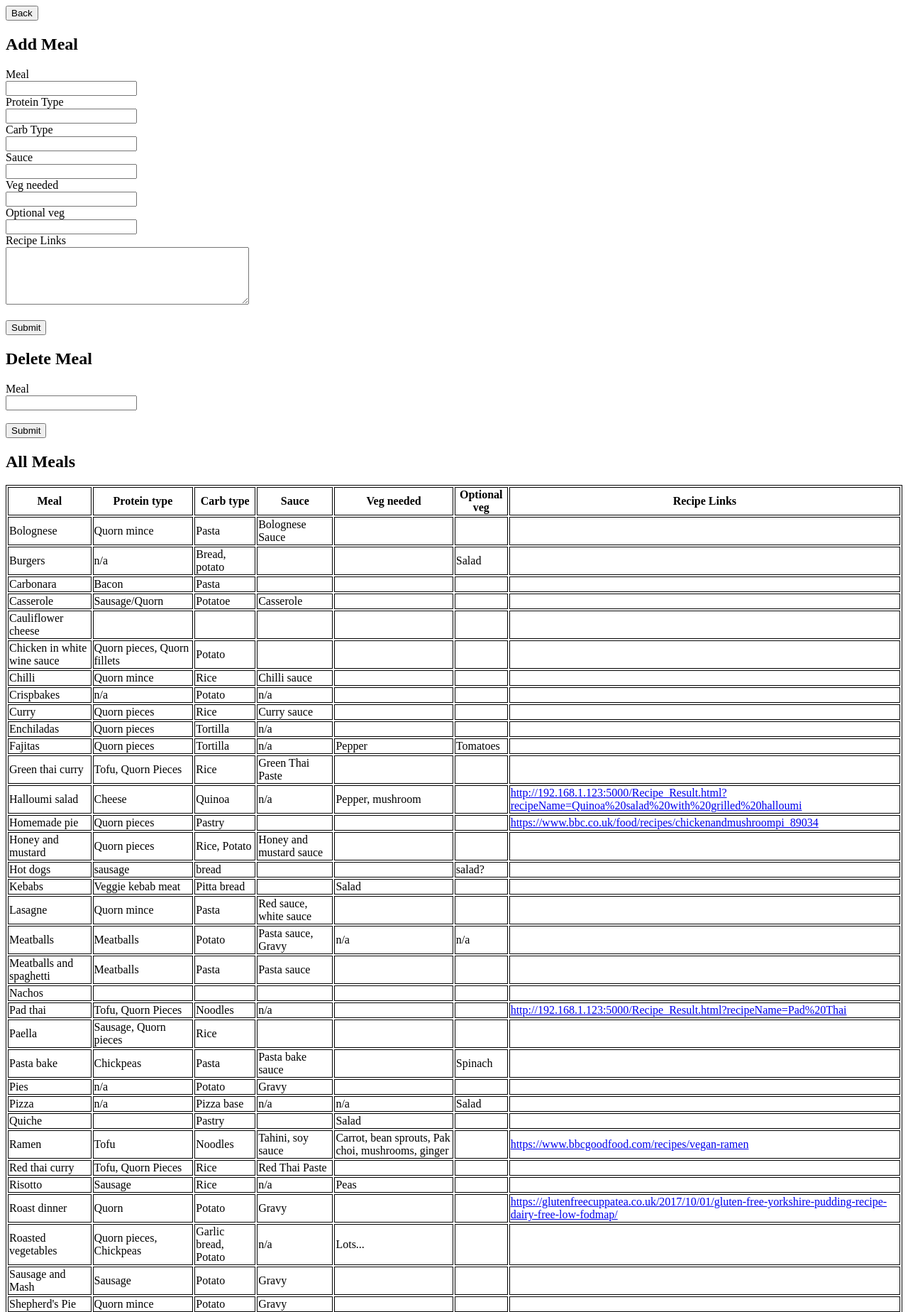
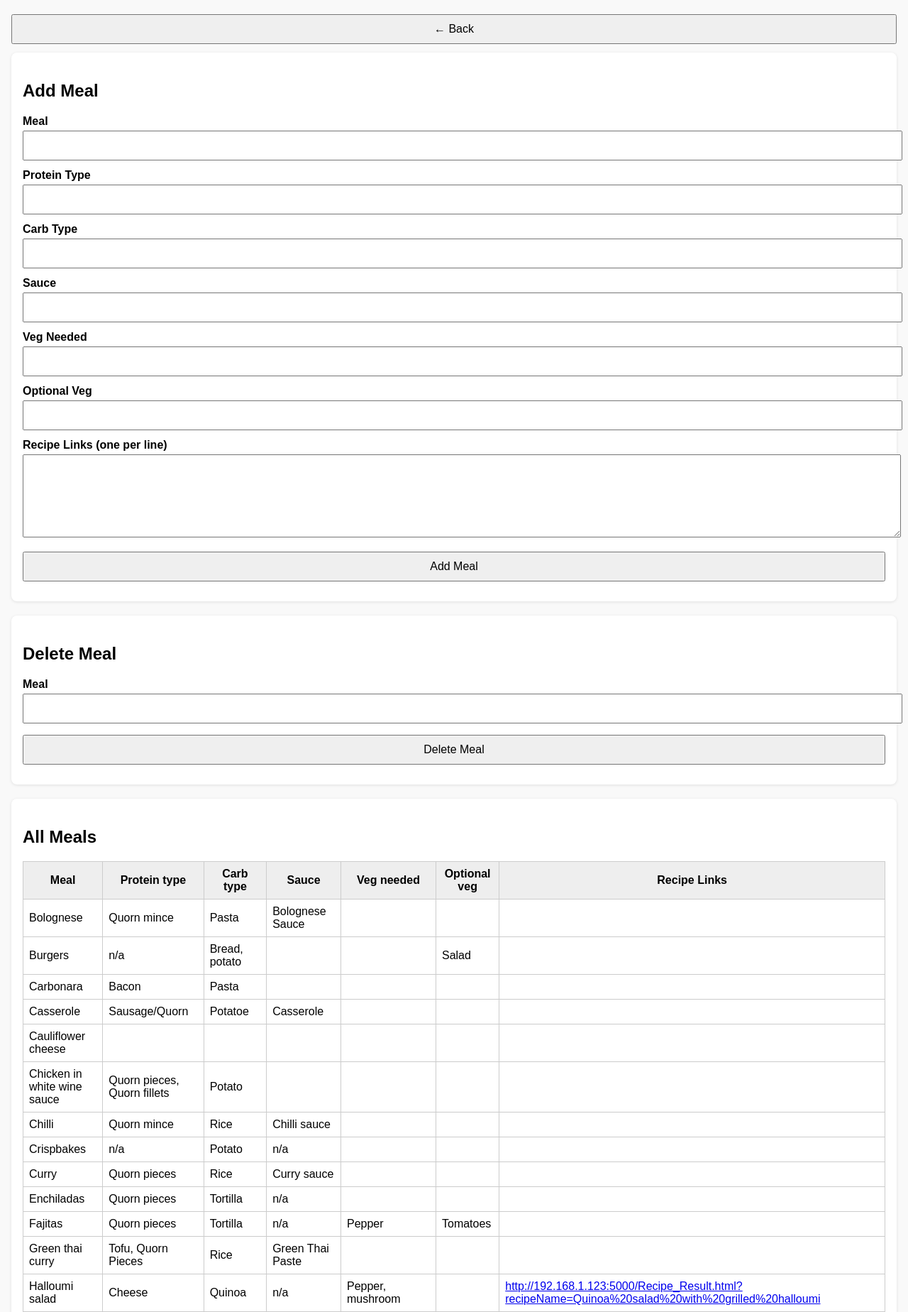
Before and after one commit to vnicholson1/MealSelector, a Flask app: page /get-all-meals in a window 1280 px wide. Shown: the top 1848 px of the page at 71% size. Run offline with Flask 3, Linux system fonts and the light colour scheme.

Commit message:
cleanup FE for mobile use

```diff
--- a/templates/all_meals.html
+++ b/templates/all_meals.html
@@ -1,12 +1,60 @@
 <!DOCTYPE html>
-<html>
+<html lang="en">
+<head>
+    <meta charset="UTF-8">
+    <meta name="viewport" content="width=device-width, initial-scale=1">
 
-<head>
+    <title>Meal Editor</title>
+
     <style>
-        table,
-        th,
-        td {
-            border: 0.5px solid black;
+        body {
+            font-family: Arial, sans-serif;
+            margin: 0;
+            padding: 16px;
+            background: #f9f9f9;
+        }
+
+        h2 {
+            margin-top: 24px;
+        }
+
+        .card {
+            background: white;
+            padding: 16px;
+            border-radius: 8px;
+            margin-bottom: 20px;
+            box-shadow: 0 1px 4px rgba(0,0,0,0.1);
+        }
+
+        label {
+            font-weight: bold;
+        }
+
+        input, textarea, button {
+            width: 100%;
+            padding: 10px;
+            margin-top: 4px;
+            margin-bottom: 12px;
+            font-size: 16px;
+        }
+
+        .table-wrapper {
+            overflow-x: auto;
+        }
+
+        table {
+            width: 100%;
+            border-collapse: collapse;
+            min-width: 600px;
+        }
+
+        th, td {
+            border: 1px solid #ccc;
+            padding: 8px;
+        }
+
+        th {
+            background: #eee;
         }
     </style>
 </head>
@@ -14,59 +62,62 @@
 <body>
 
 <form action="/">
-        <input type="submit" value="Back">
+    <input type="submit" value="← Back">
 </form>
 
+<div class="card">
     <h2>Add Meal</h2>
 
+    <form action="/add-meal" method="post">
+        <label>Meal</label>
+        <input type="text" name="meal">
 
-    <form action="/add-meal" method="post">
-        <label for="meal">Meal</label><br>
-        <input type="text" id="meal" name="meal"><br>
+        <label>Protein Type</label>
+        <input type="text" name="protein">
 
-        <label for="protein">Protein Type</label><br>
-        <input type="text" id="protein" name="protein"><br>
+        <label>Carb Type</label>
+        <input type="text" name="carb">
 
-        <label for="carb">Carb Type</label><br>
-        <input type="text" id="carb" name="carb"><br>
+        <label>Sauce</label>
+        <input type="text" name="sauce">
 
-        <label for="sauce">Sauce</label><br>
-        <input type="text" id="sauce" name="sauce"><br>
+        <label>Veg Needed</label>
+        <input type="text" name="veg">
 
-        <label for="veg">Veg needed</label><br>
-        <input type="text" id="veg" name="veg"><br>
+        <label>Optional Veg</label>
+        <input type="text" name="optional_veg">
 
-        <label for="optional_veg">Optional veg</label><br>
-        <input type="text" id="optional_veg" name="optional_veg"><br>
+        <label>Recipe Links (one per line)</label>
+        <textarea name="recipe_links" rows="5"></textarea>
 
-        <label for="optional_veg">Recipe Links</label><br>
-        <textarea id="recipe_links" name="recipe_links" cols="40" rows="5"></textarea><br>
+        {{ message }}
+        <input type="submit" value="Add Meal">
+    </form>
+</div>
 
-        {{message}} <br>
-        <input type="submit" value="Submit">
-    </form>
-
-    <h2> Delete Meal</h2>
+<div class="card">
+    <h2>Delete Meal</h2>
 
     <form action="/delete-meal" method="post">
-        <label for="meal">Meal</label><br>
-        <input type="text" id="meal" name="meal"><br>
+        <label>Meal</label>
+        <input type="text" name="meal">
 
-        {{message_2}} <br>
-        <input type="submit" value="Submit">
+        {{ message_2 }}
+        <input type="submit" value="Delete Meal">
     </form>
+</div>
 
+<div class="card">
     <h2>All Meals</h2>
 
+    <div class="table-wrapper">
         <table>
             {% for i, meal in enumerate(meals) %}
             <tr>
                 {% for j, m in enumerate(meal) %}
-            <!-- CSV Header -->
                     {% if i == 0 %}
                         <th>{{ m }}</th>
                     {% else %}
-            <!-- Recipe Link Cell-->
                         {% if j == 6 %}
                             <td>
                                 {% for link in m.split("\n") %}
@@ -81,7 +132,8 @@
             </tr>
             {% endfor %}
         </table>
+    </div>
+</div>
 
 </body>
-
 </html>
```
Also changed, not shown: templates/index.html (+88 -79 lines). Lines whose indentation alone changed are shown as unchanged.
